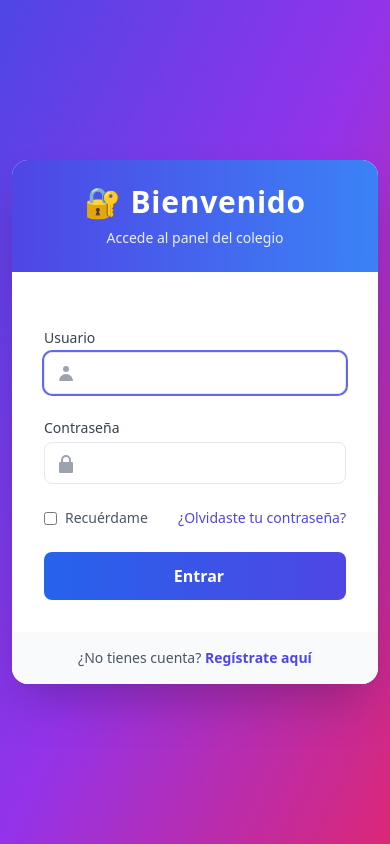
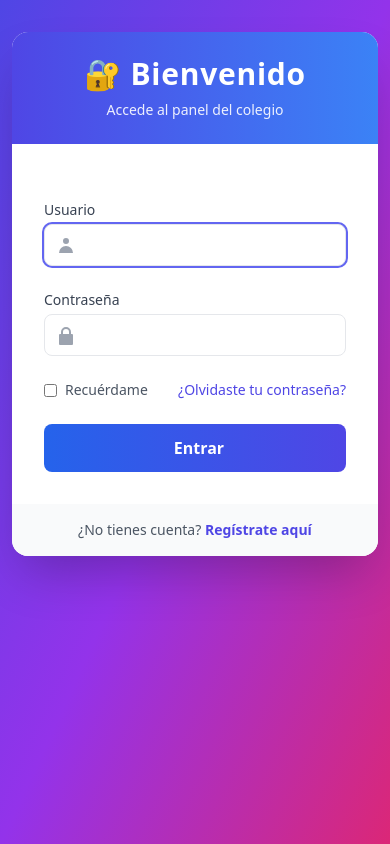
Before and after one commit to Barbera-Studio/Colegio, a Django app: page /accounts/login/ in a window 390 px wide. Run offline with Django 5.2, Linux system fonts and the light colour scheme; parts of the project's set-up code (start-up, migrations or seed data) failed here and were passed over; some libraries are stand-ins or nearby versions.

Commit message:
Cambios login

```diff
--- a/templates/registration/login.html
+++ b/templates/registration/login.html
@@ -6,6 +6,7 @@
   {% load static %}
   <link rel="icon" type="image/png" href="/static/img/favicon.png">
   <script src="https://cdn.tailwindcss.com"></script>
+
   <script>
     function handleSubmit() {
       const btn = document.getElementById("loginBtn");
@@ -17,6 +18,7 @@
       btnText.textContent = "Entrando...";
     }
   </script>
+
   <style>
     @keyframes fadeIn {
       from { opacity: 0; transform: translateY(30px); }
@@ -26,29 +28,33 @@
       animation: fadeIn 0.8s ease-out;
     }
 
-    /* Ajustes finos de layout para que el card
-       no quede “perdido” en móviles */
+    /* Ajustes finos para que el card NO quede lejano en móviles */
+
     body {
       min-height: 100vh;
     }
 
+    /* En móviles: el card empieza más arriba, no centrado verticalmente */
     @media (max-width: 768px) {
       body {
-        /* un poco menos de altura visual, más proximidad */
-        padding-top: 32px;
-        padding-bottom: 32px;
+        padding-top: 24px;
+        padding-bottom: 24px;
       }
+
       .login-card {
         margin-inline: 16px;
+        margin-top: 0;       /* que no baje más */
         max-width: 420px;
+        transform: translateY(0); /* asegurar que no se desplace hacia abajo por animación */
       }
     }
 
     @media (max-width: 480px) {
       body {
-        padding-top: 24px;
-        padding-bottom: 24px;
+        padding-top: 16px;
+        padding-bottom: 16px;
       }
+
       .login-card {
         margin-inline: 12px;
         max-width: 380px;
@@ -56,9 +62,11 @@
     }
   </style>
 </head>
-<body class="min-h-screen flex items-center justify-center bg-gradient-to-br from-indigo-600 via-purple-600 to-pink-600">
 
-  <div class="login-card w-full max-w-md bg-white rounded-2xl shadow-2xl overflow-hidden transform transition duration-500 hover:scale-105 animate-fadeIn">
+{# En escritorio: centrado vertical. En móviles: pegado hacia arriba (items-start) #}
+<body class="min-h-screen flex justify-center md:items-center items-start bg-gradient-to-br from-indigo-600 via-purple-600 to-pink-600">
+
+  <div class="login-card w-full max-w-md bg-white rounded-2xl shadow-2xl overflow-hidden transform transition duration-500 hover:scale-105 animate-fadeIn md:mt-0 mt-4 mb-8">
     <div class="bg-gradient-to-r from-indigo-600 to-blue-500 p-6 text-center text-white">
       <h2 class="text-3xl font-bold tracking-wide">🔐 Bienvenido</h2>
       <p class="text-sm mt-2 opacity-90">Accede al panel del colegio</p>
```
